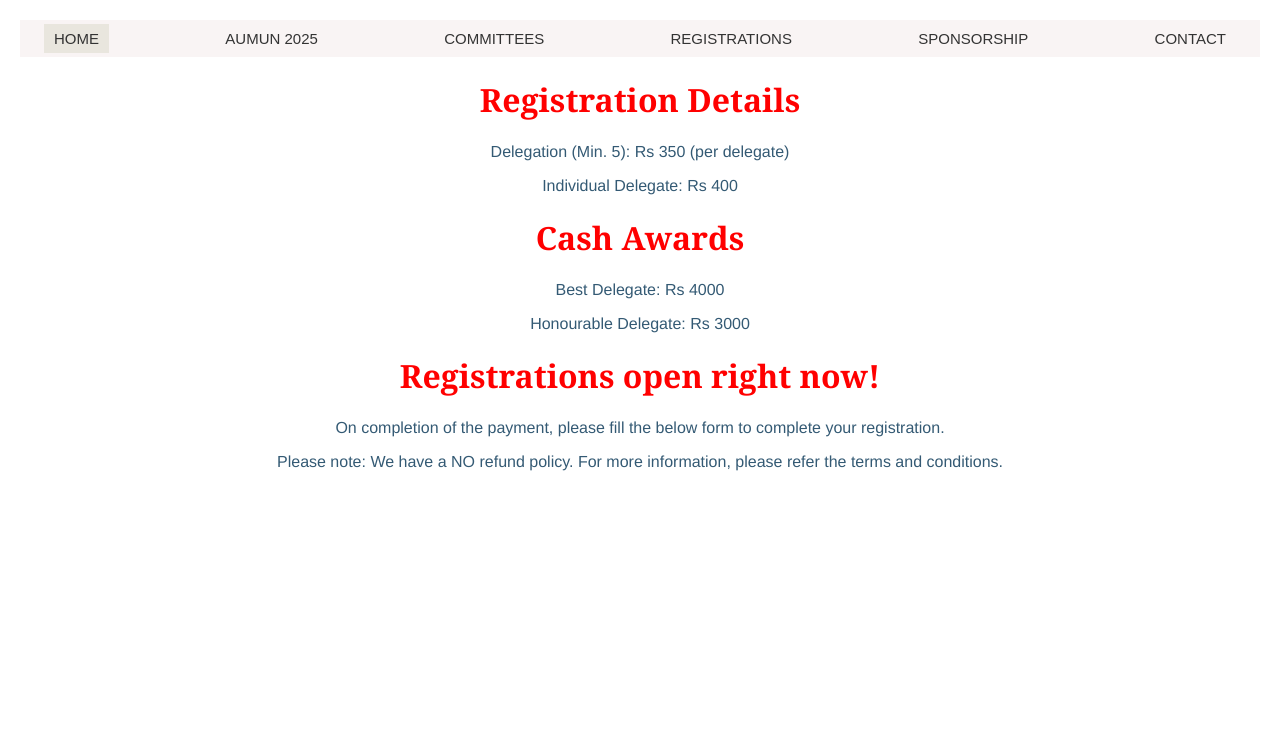
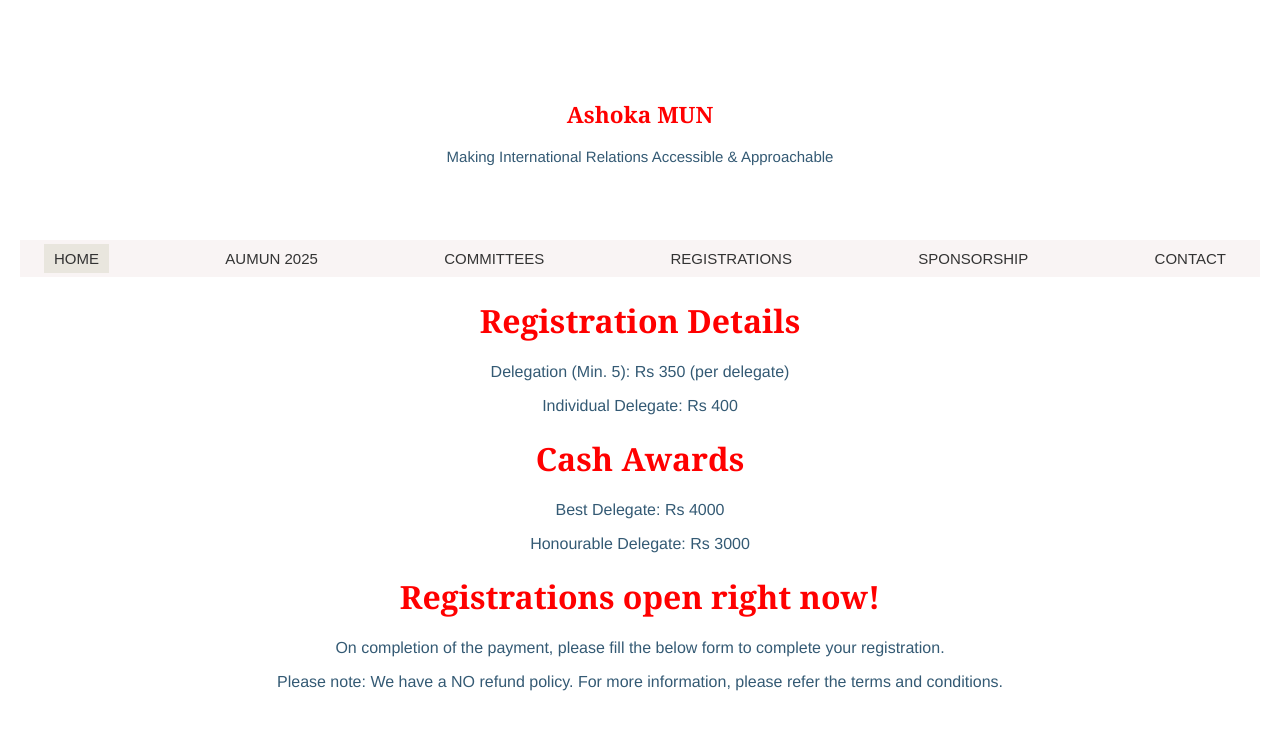
Before and after one commit to 28nitin07/aumun-website, a plain HTML site: page pages/registrations.html in a window 1280 px wide. Drawn offline with Linux system fonts and the light colour scheme.

Commit message:
add header

```diff
--- a/pages/registrations.html
+++ b/pages/registrations.html
@@ -6,6 +6,12 @@
         <meta charset="UTF-8">
     </head>
     <body>
+        <div class="header">
+        <!-- insert logo -->
+        <h2>Ashoka MUN</h2>
+        <p>Making International Relations Accessible & Approachable</p>
+    </div>
+
         <div class="topnav">
         <a class="active" href="../index.html">HOME</a>
         <a href="../pages/aumun25.html">AUMUN 2025</a>
```
Also changed, not shown: pages/aumun25.html (+6 -0 lines), pages/committees.html (+6 -0 lines), pages/contact.html (+6 -0 lines), pages/sponsorship.html (+6 -0 lines).
